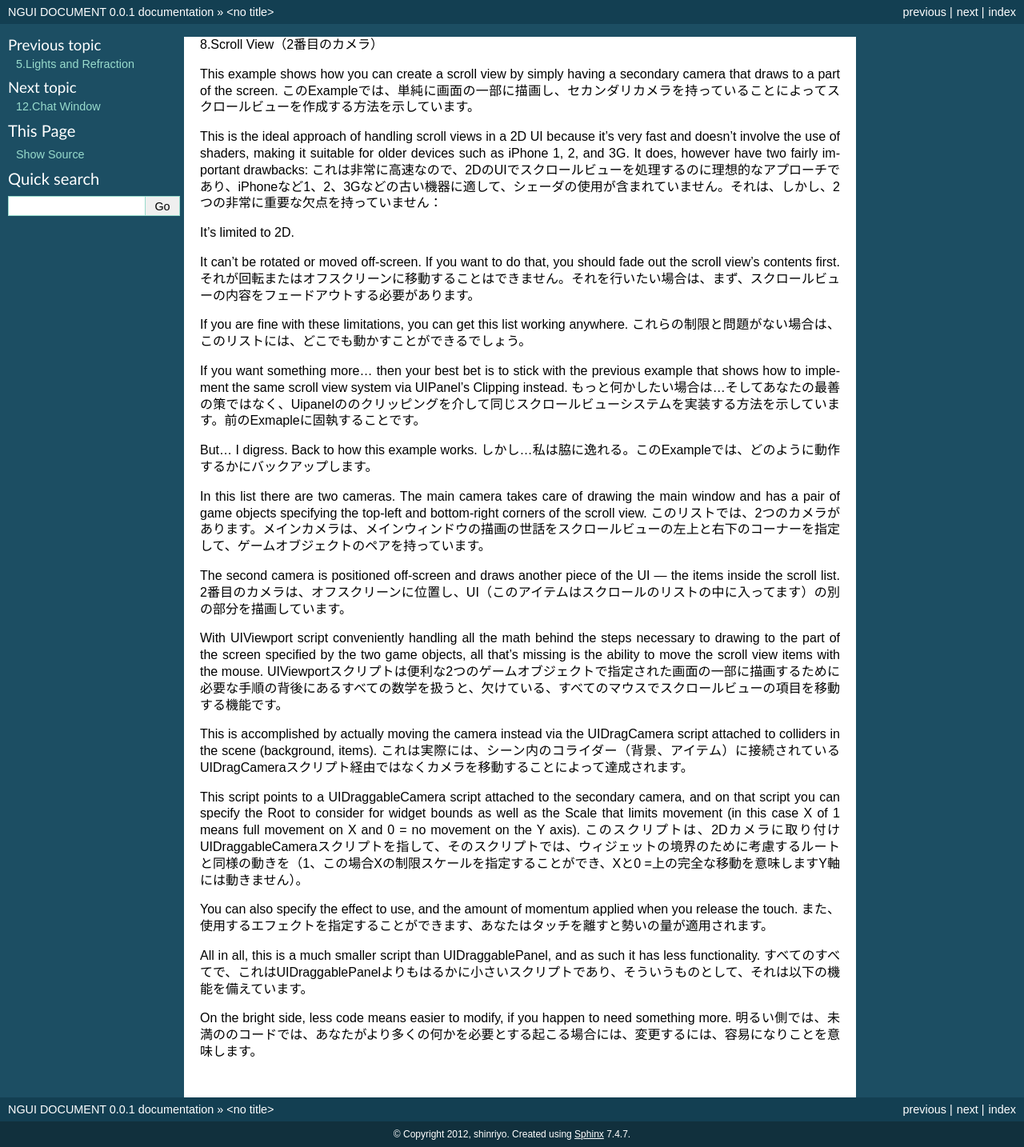
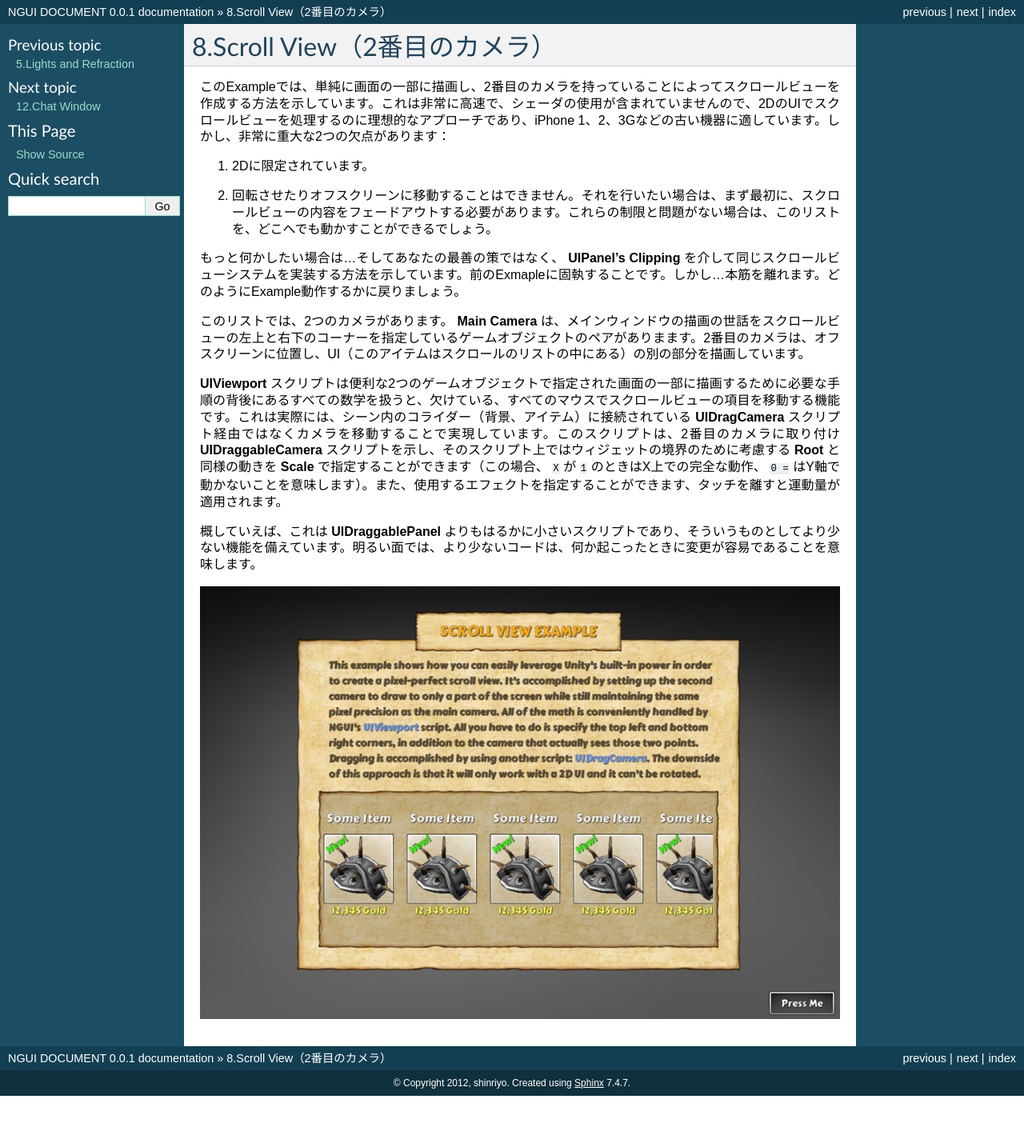
Before and after one commit to shinriyo/NGUI-japanese-document, a Sphinx documentation site: the page built from source/chapter8.rst, in a window 1280 px wide. Shown: the whole page at 80% size. Built offline with Sphinx 7.4.7, drawn with Linux system fonts in a browser that asks for light colours; after the commit the page ends 1370 px from its top, so only the background shows below that.

Commit message:
chapter8

```diff
--- a/source/chapter8.rst
+++ b/source/chapter8.rst
@@ -1,45 +1,26 @@
+================================
 8.Scroll View（2番目のカメラ）
+================================
 
-This example shows how you can create a scroll view by simply having a secondary camera that draws to a part of the screen.
-このExampleでは、単純に画面の一部に描画し、セカンダリカメラを持っていることによってスクロールビューを作成する方法を示しています。
+.. This example shows how you can create a scroll view by simply having a secondary camera that draws to a part of the screen. This is the ideal approach of handling scroll views in a 2D UI because it’s very fast and doesn’t involve the use of shaders, making it suitable for older devices such as iPhone 1, 2, and 3G. It does, however have two fairly important drawbacks:
+このExampleでは、単純に画面の一部に描画し、2番目のカメラを持っていることによってスクロールビューを作成する方法を示しています。これは非常に高速で、シェーダの使用が含まれていませんので、2DのUIでスクロールビューを処理するのに理想的なアプローチであり、iPhone 1、2、3Gなどの古い機器に適しています。しかし、非常に重大な2つの欠点があります：
 
-This is the ideal approach of handling scroll views in a 2D UI because it’s very fast and doesn’t involve the use of shaders, making it suitable for older devices such as iPhone 1, 2, and 3G. It does, however have two fairly important drawbacks:
-これは非常に高速なので、2DのUIでスクロールビューを処理するのに理想的なアプローチであり、iPhoneなど1、2、3Gなどの古い機器に適して、シェーダの使用が含まれていません。それは、しかし、2つの非常に重要な欠点を持っていません：
+.. It’s limited to 2D.
+1. 2Dに限定されています。
 
-It’s limited to 2D.
+.. It can’t be rotated or moved off-screen. If you want to do that, you should fade out the scroll view’s contents first. If you are fine with these limitations, you can get this list working anywhere.
+2. 回転させたりオフスクリーンに移動することはできません。それを行いたい場合は、まず最初に、スクロールビューの内容をフェードアウトする必要があります。これらの制限と問題がない場合は、このリストを、どこへでも動かすことができるでしょう。
 
-It can’t be rotated or moved off-screen. If you want to do that, you should fade out the scroll view’s contents first.
-それが回転またはオフスクリーンに移動することはできません。それを行いたい場合は、まず、スクロールビューの内容をフェードアウトする必要があります。
+.. If you want something more… then your best bet is to stick with the previous example that shows how to implement the same scroll view system via UIPanel’s Clipping instead. But… I digress. Back to how this example works.
+もっと何かしたい場合は...そしてあなたの最善の策ではなく、 **UIPanel’s Clipping** を介して同じスクロールビューシステムを実装する方法を示しています。前のExmapleに固執することです。しかし...本筋を離れます。どのようにExample動作するかに戻りましょう。
 
-If you are fine with these limitations, you can get this list working anywhere.
-これらの制限と問題がない場合は、このリストには、どこでも動かすことができるでしょう。
+.. In this list there are two cameras. The main camera takes care of drawing the main window and has a pair of game objects specifying the top-left and bottom-right corners of the scroll view. The second camera is positioned off-screen and draws another piece of the UI — the items inside the scroll list.
+このリストでは、2つのカメラがあります。 **Main Camera** は、メインウィンドウの描画の世話をスクロールビューの左上と右下のコーナーを指定しているゲームオブジェクトのペアがありまます。2番目のカメラは、オフスクリーンに位置し、UI（このアイテムはスクロールのリストの中にある）の別の部分を描画しています。
 
-If you want something more… then your best bet is to stick with the previous example that shows how to implement the same scroll view system via UIPanel’s Clipping instead.
-もっと何かしたい場合は...そしてあなたの最善の策ではなく、Uipanelののクリッピングを介して同じスクロールビューシステムを実装する方法を示しています。前のExmapleに固執することです。
+.. With UIViewport script conveniently handling all the math behind the steps necessary to drawing to the part of the screen specified by the two game objects, all that’s missing is the ability to move the scroll view items with the mouse. This is accomplished by actually moving the camera instead via the UIDragCamera script attached to colliders in the scene (background, items).  This script points to a UIDraggableCamera script attached to the secondary camera, and on that script you can specify the Root to consider for widget bounds as well as the Scale that limits movement (in this case X of 1 means full movement on X and 0 = no movement on the Y axis). You can also specify the effect to use, and the amount of momentum applied when you release the touch.
+**UIViewport** スクリプトは便利な2つのゲームオブジェクトで指定された画面の一部に描画するために必要な手順の背後にあるすべての数学を扱うと、欠けている、すべてのマウスでスクロールビューの項目を移動する機能です。これは実際には、シーン内のコライダー（背景、アイテム）に接続されている **UIDragCamera** スクリプト経由ではなくカメラを移動することで実現しています。このスクリプトは、2番目のカメラに取り付け **UIDraggableCamera** スクリプトを示し、そのスクリプト上ではウィジェットの境界のために考慮する **Root** と同様の動きを **Scale** で指定することができます（この場合、 ``X`` が ``1`` のときはX上での完全な動作、 ``0 =`` はY軸で動かないことを意味します）。また、使用するエフェクトを指定することができます、タッチを離すと運動量が適用されます。
 
-But… I digress. Back to how this example works.
-しかし...私は脇に逸れる。このExampleでは、どのように動作するかにバックアップします。
+.. All in all, this is a much smaller script than UIDraggablePanel, and as such it has less functionality. On the bright side, less code means easier to modify, if you happen to need something more.
+概していえば、これは **UIDraggablePanel** よりもはるかに小さいスクリプトであり、そういうものとしてより少ない機能を備えています。明るい面では、より少ないコードは、何か起こったときに変更が容易であることを意味します。
 
-In this list there are two cameras. The main camera takes care of drawing the main window and has a pair of game objects specifying the top-left and bottom-right corners of the scroll view.
-このリストでは、2つのカメラがあります。メインカメラは、メインウィンドウの描画の世話をスクロールビューの左上と右下のコーナーを指定して、ゲームオブジェクトのペアを持っています。
-
-The second camera is positioned off-screen and draws another piece of the UI — the items inside the scroll list.
-2番目のカメラは、オフスクリーンに位置し、UI（このアイテムはスクロールのリストの中に入ってます）の別の部分を描画しています。
-
-With UIViewport script conveniently handling all the math behind the steps necessary to drawing to the part of the screen specified by the two game objects, all that’s missing is the ability to move the scroll view items with the mouse.
-UIViewportスクリプトは便利な2つのゲームオブジェクトで指定された画面の一部に描画するために必要な手順の背後にあるすべての数学を扱うと、欠けている、すべてのマウスでスクロールビューの項目を移動する機能です。
-
-This is accomplished by actually moving the camera instead via the UIDragCamera script attached to colliders in the scene (background, items).
-これは実際には、シーン内のコライダー（背景、アイテム）に接続されているUIDragCameraスクリプト経由ではなくカメラを移動することによって達成されます。
-
-This script points to a UIDraggableCamera script attached to the secondary camera, and on that script you can specify the Root to consider for widget bounds as well as the Scale that limits movement (in this case X of 1 means full movement on X and 0 = no movement on the Y axis).
-このスクリプトは、2Dカメラに取り付けUIDraggableCameraスクリプトを指して、そのスクリプトでは、ウィジェットの境界のために考慮するルートと同様の動きを（1、この場合Xの制限スケールを指定することができ、Xと0 =上の完全な移動を意味しますY軸には動きません）。
-
-You can also specify the effect to use, and the amount of momentum applied when you release the touch.
-また、使用するエフェクトを指定することができます、あなたはタッチを離すと勢いの量が適用されます。
-
-All in all, this is a much smaller script than UIDraggablePanel, and as such it has less functionality.
-すべてのすべてで、これはUIDraggablePanelよりもはるかに小さいスクリプトであり、そういうものとして、それは以下の機能を備えています。
-
-On the bright side, less code means easier to modify, if you happen to need something more.
-明るい側では、未満ののコードでは、あなたがより多くの何かを必要とする起こる場合には、変更するには、容易になりことを意味します。
+.. image:: ../images/example2.jpeg
```
Also changed, not shown: images/example2.jpeg (added), images/example3.jpeg (added), images/example4.jpeg (added).
